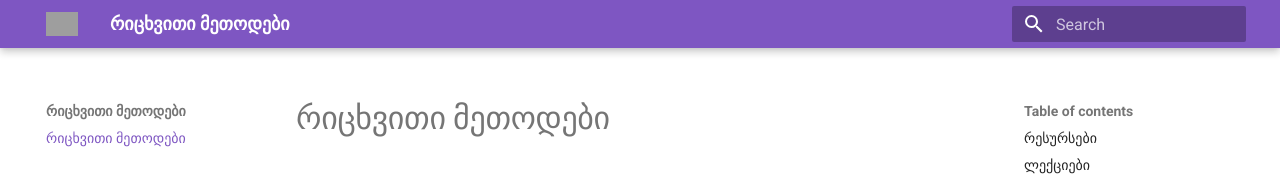
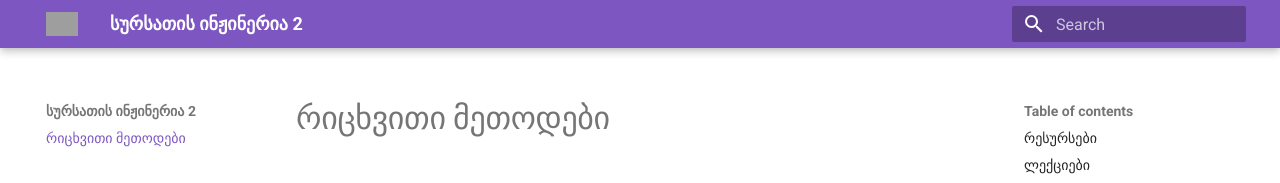
Before and after one commit to gugavar/food-processing-engineering-2-fall-2026, an MkDocs documentation site: the page built from docs/index.md, in a window 1280 px wide. Shown: the top 183 px of the page. Built offline with MkDocs 1.6.1 and Material for MkDocs 9.7.7, drawn with Linux system fonts in a browser that asks for light colours; grey boxes are pictures that could not be loaded.

Commit message:
Set Food Processing Engineering 2 site title

```diff
--- a/mkdocs.yml
+++ b/mkdocs.yml
@@ -1,4 +1,4 @@
-site_name: რიცხვითი მეთოდები
+site_name: სურსათის ინჟინერია 2
 site_description: საკურსო მასალები
 
 theme:
```
